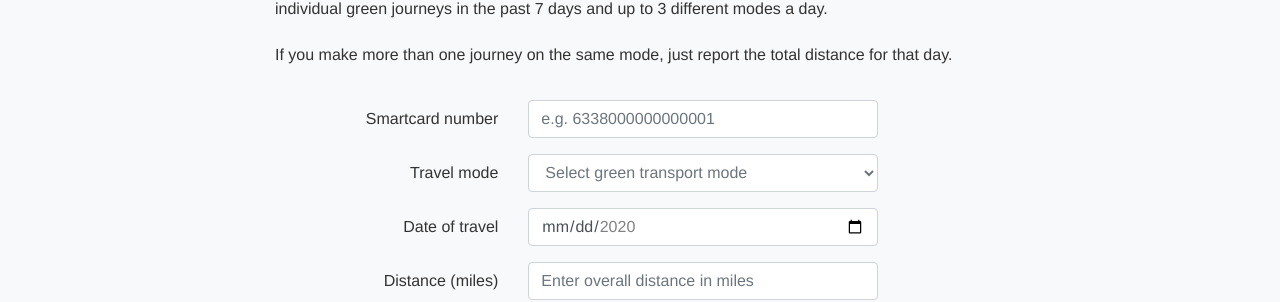
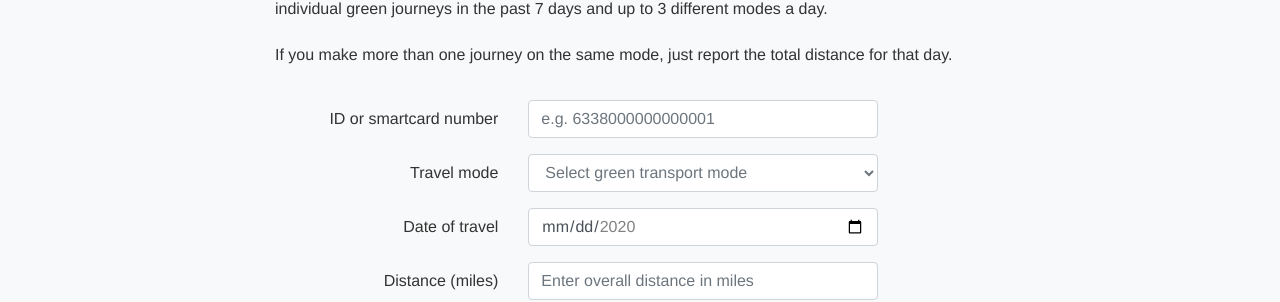
Before and after one commit to EcoRewards/ecorewards.co.uk, a Jekyll site: the page built from selfreport.html, in a window 1280 px wide. Shown: the part 396-698 px from the top of the page. Built offline with Jekyll 4.4.1, drawn with Linux system fonts in a browser that asks for light colours; some web fonts are replaced.

Commit message:
updated text

```diff
--- a/selfreport.html
+++ b/selfreport.html
@@ -17,14 +17,14 @@ layout: default
           If you make more than one journey on the same mode, just report the total distance for that day.
         </p>
         <div class="form-group row">
-          <label for="smartcard" class="col-sm-4 text-right col-form-label">Smartcard number</label>
+          <label for="smartcard" class="col-sm-4 text-right col-form-label">ID or smartcard number</label>
           <div class="col-sm-6">
             <input type="text"
                  class="form-control"
                  id="smartcard"
                  name="memberId"
                  pattern="^[0-9]*$"
-                 minLength="16"
+                 minLength="9"
                  maxLength="18"
                  aria-describedby="smartcardHelp"
                  placeholder="e.g. 6338000000000001"
```
